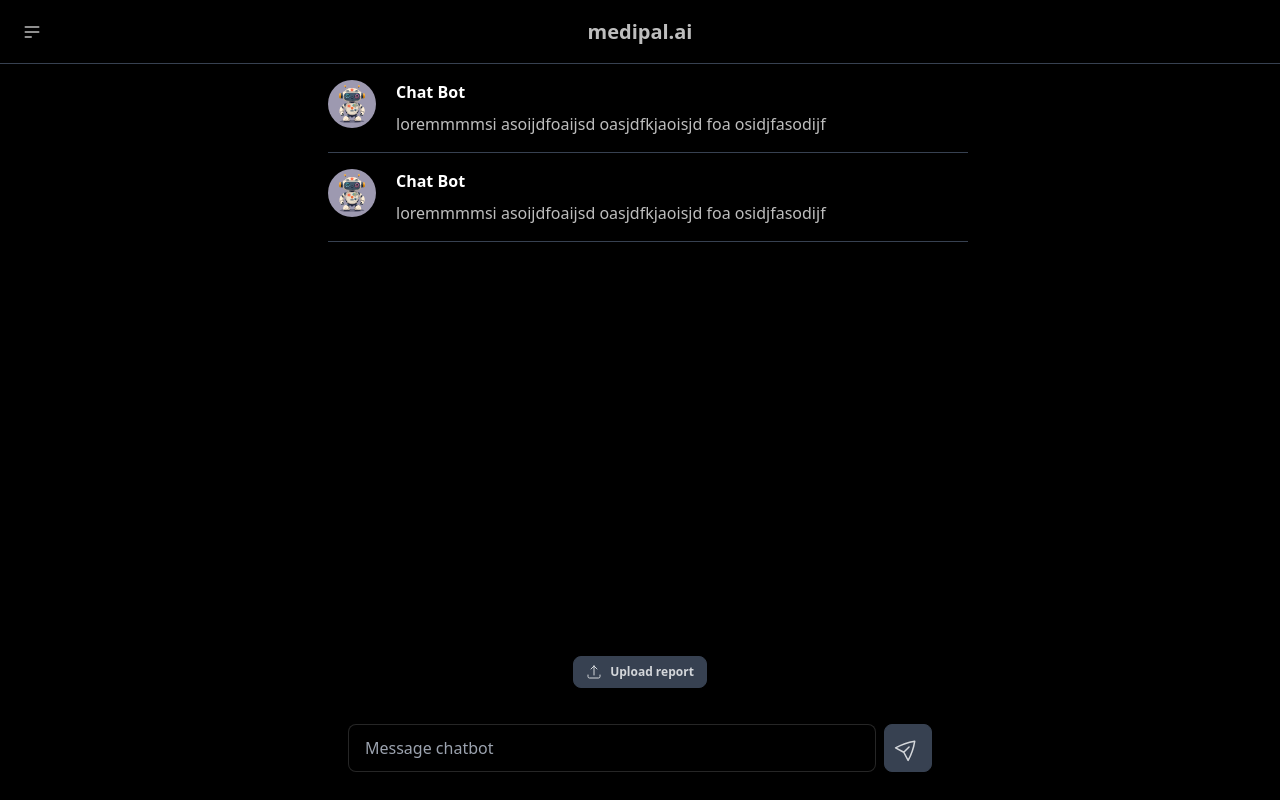
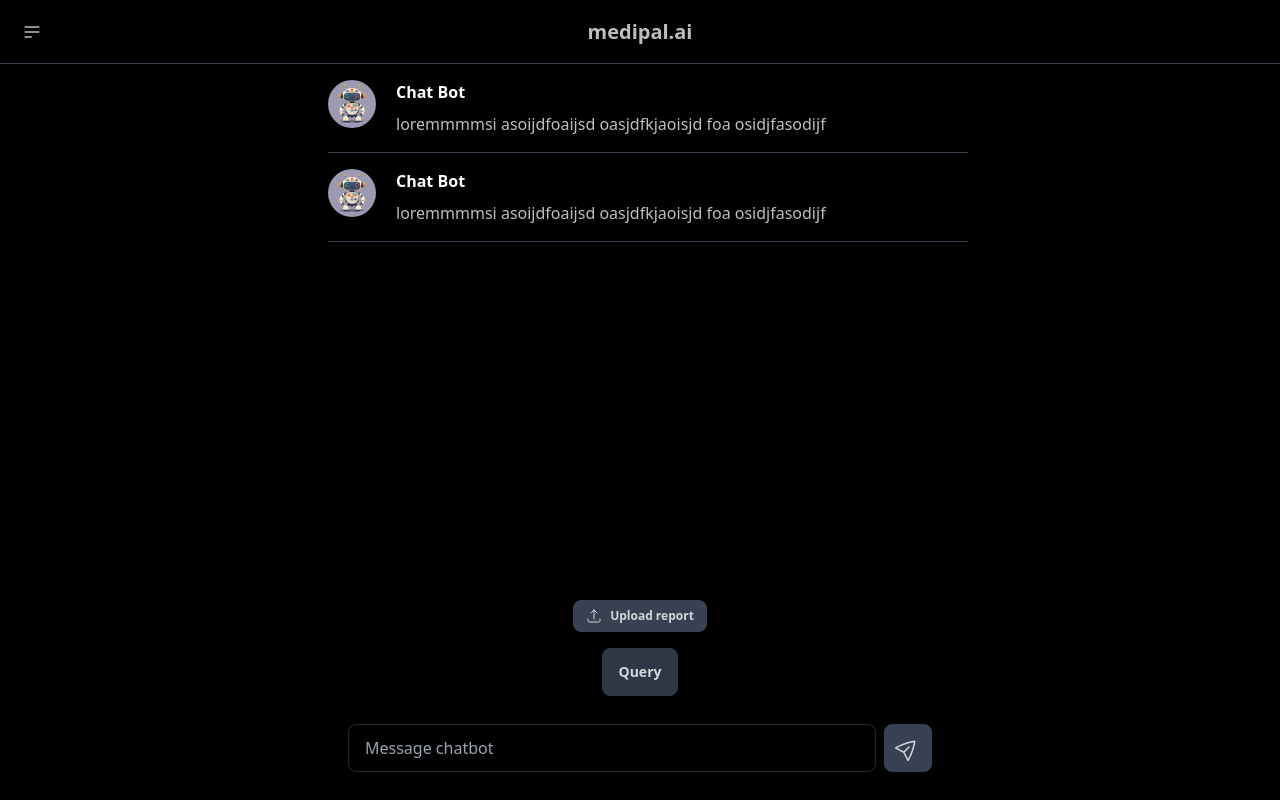
Before and after one commit to bprathamesh20/medipal-ai-frontend, a React (Vite) app: page / in a window 1280 px wide. Built offline with nearby package versions, Linux system fonts and the light colour scheme.

Commit message:
pdf upload

```diff
--- a/src/components/UploadFile.jsx
+++ b/src/components/UploadFile.jsx
@@ -10,6 +10,42 @@ const FileUpload = ({ onFileSelect }) => {
     onFileSelect(file);
   };
 
+  const handleFileUpload = async () => {
+    if (selectedFile) {
+      const formData = new FormData();
+      formData.append('pdfFile', selectedFile);
+
+      try {
+        const response = await fetch('http://localhost:3001/upload', {
+          method: 'POST',
+          body: formData,
+        });
+
+        if (!response.ok) {
+          throw new Error(`File upload failed with status: ${response.status}`);
+        }
+
+         const { extractedData } = await response.json();
+         console.log(extractedData);
+
+        // Make a query to the backend with the extracted data
+        await fetch('http://localhost:3001/processData', {
+          method: 'POST',
+          headers: {
+            'Content-Type': 'application/json',
+          },
+          body: JSON.stringify({ extractedData }),
+        });
+
+        console.log('Data extracted and query sent to the backend  ' + extractedData);
+      } catch (error) {
+        console.error('File upload error :', error.message);
+      }
+    } else {
+      console.warn('No file selected');
+    }
+  };
+
   return (
     <div className='flex flex-col justify-center items-center gap-2 px-7'>
       <label className="btn  btn-secondary btn-sm text-xs">
@@ -17,6 +53,7 @@ const FileUpload = ({ onFileSelect }) => {
         <input type="file" style={{ display: 'none' }} onChange={handleFileSelect} />
       </label>
       <span className='text-xs'>{selectedFile && <p>{selectedFile.name}</p>}</span>
+      <button className="btn btn-active btn-secondary" onClick={handleFileUpload}>Query</button>
     </div>
   );
 };
```
